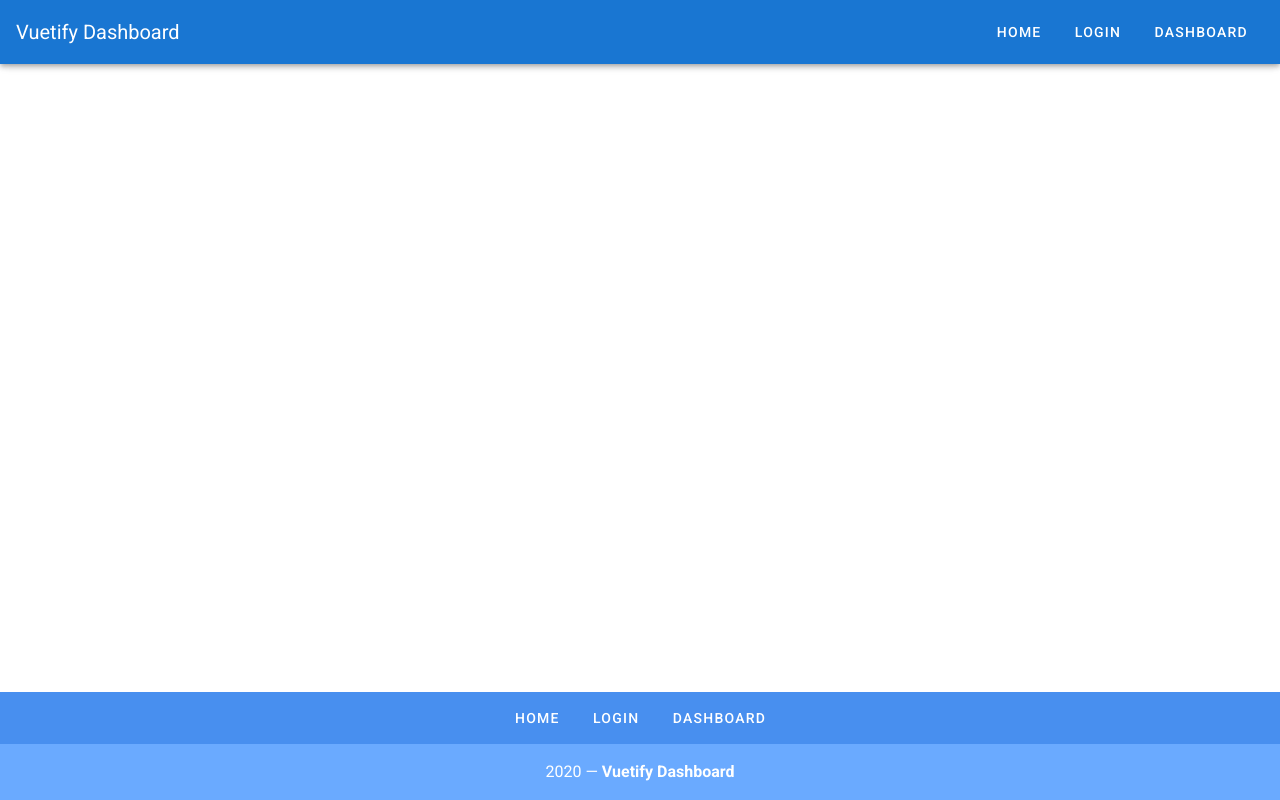
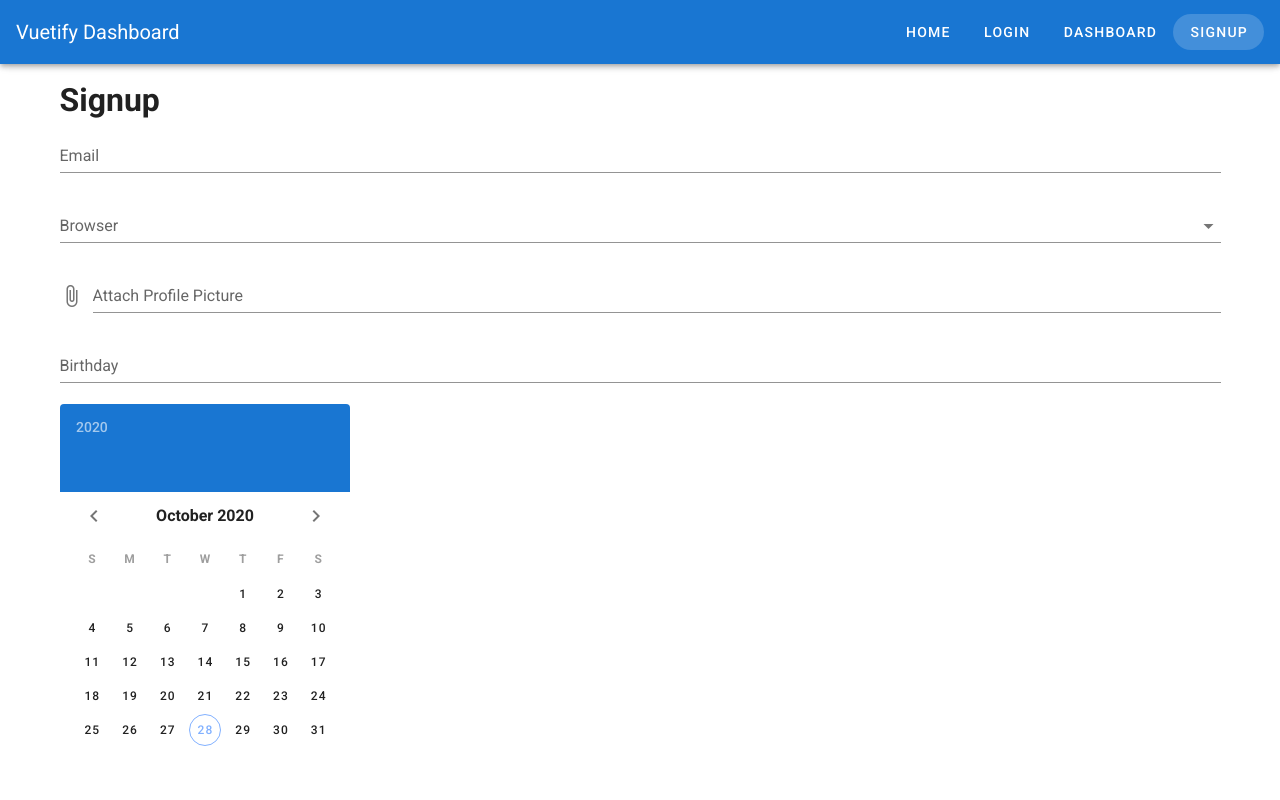
Before and after one commit to neillsom/beautify-with-vuetify, a Vue app: page /signup in a window 1280 px wide. Shown: the top 800 px of the page. Built offline with nearby package versions, Linux system fonts and the light colour scheme.

Commit message:
signup form

```diff
--- a/src/App.vue
+++ b/src/App.vue
@@ -54,6 +54,10 @@
 				{
 					label: 'Dashboard',
 					url: '/dashboard'
+        },
+        {
+					label: 'Signup',
+					url: '/signup'
 				}
 			]
 		}
--- a/src/router.js
+++ b/src/router.js
@@ -31,6 +31,11 @@
 			path: '/dashboard',
 			name: 'dashboard',
 			component: () => import('./views/Dashboard.vue')
-		}
+    },
+    {
+			path: '/signup',
+			name: 'signup',
+			component: () => import('./views/Signup.vue')
+    },
 	]
 })
--- /dev/null
+++ b/src/views/Signup.vue
@@ -0,0 +1,41 @@
+<template>
+  <v-container>
+    <v-row>
+      <v-col>
+        <h1>Signup</h1>
+        <v-form>
+          <v-text-field label="Email" type="email"></v-text-field>
+          <v-autocomplete label="Browser" :items="browsers"></v-autocomplete>
+          <v-file-input label="Attach Profile Picture"></v-file-input>
+          <v-text-field
+            label="Birthday"
+            v-model="birthday"
+            readonly
+          ></v-text-field>
+          <v-date-picker v-model="birthday"></v-date-picker>
+          <v-checkbox label="Agree to Terms and Conditions"></v-checkbox>
+          <v-btn type="submit" color="primary">Submit</v-btn>
+        </v-form>
+      </v-col>
+    </v-row>
+  </v-container>
+</template>
+
+<script>
+export default {
+  data() {
+    return {
+      browsers: [
+        "Google Chrome",
+        "Mozilla Firefox",
+        "Safari",
+        "Microsoft Edge",
+        "Internet Explorer",
+        "Opera",
+        "Other",
+      ],
+      birthday: "",
+    };
+  },
+};
+</script>
```
